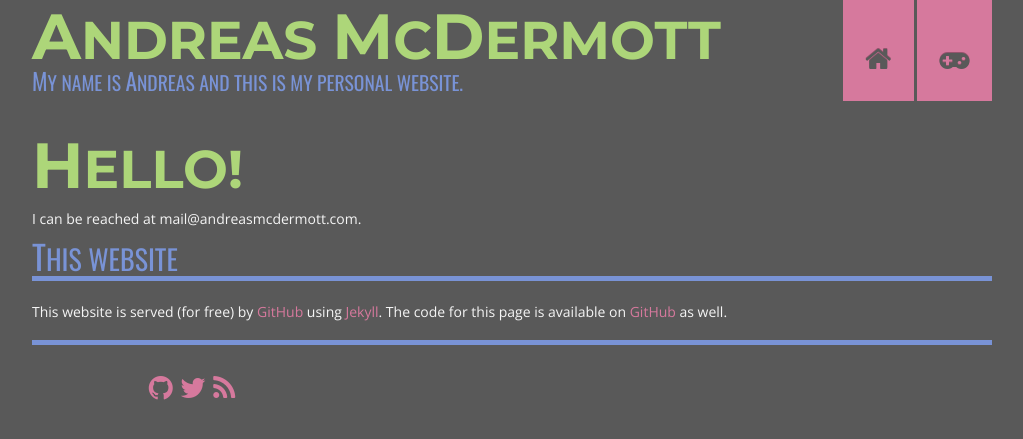
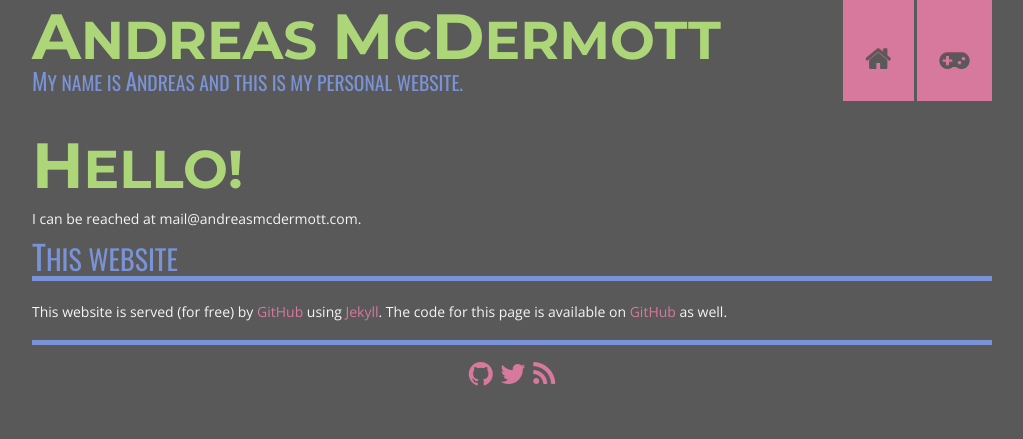
Before and after one commit to andreasmcdermott/andreasmcdermott.github.io, a Jekyll site: the page built from about/index.html, in a window 1280 px wide. Shown: the top 439 px of the page, without its empty margins (128-1151 px from the left). Built offline with Jekyll 4.4.1, drawn with Linux system fonts in a browser that asks for light colours; nearby versions of some CDN libraries.

Commit message:
Replaced seciton with div

```diff
--- a/_layouts/default.html
+++ b/_layouts/default.html
@@ -25,23 +25,23 @@
   <h1 class="left">Andreas <span class="capital">M</span>c<span class="capital">D</span>ermott</h1>
   <h3 class="left">My name is <span class="capital">A</span>ndreas and this is my personal website.</h3>
 </header>
-<section id="main" class="page-width center">
+<div id="main" class="page-width center">
   {{ content }}
-</section>
+</div>
 <footer class="page-width center">
-  <section class="row">
-    <section class="span4">
+  <div class="row">
+    <div class="span4">
       &nbsp;
-    </section>
-    <section class="span4 larger text-center">
+    </div>
+    <div class="span4 larger text-center">
       <a href="http://www.github.com/andreasmcdermott" title="GitHub"><i class="fa fa-github"></i></a>
       <a href="http://www.twitter.com/andreasmcd84" title="Twitter"><i class="fa fa-twitter"></i></a>
       <a href="http://feeds.feedburner.com/amcd" title="RSS"><i class="fa fa-rss"></i></a>
-    </section>
-    <section class="span4">
+    </div>
+    <div class="span4">
       &nbsp;
-    </section>
-  </section>
+    </div>
+  </div>
 </footer>
 </body>
   <script type="text/javascript">
```
